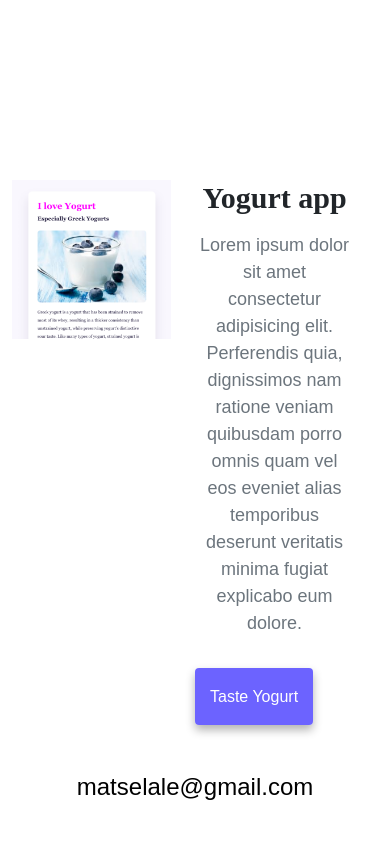
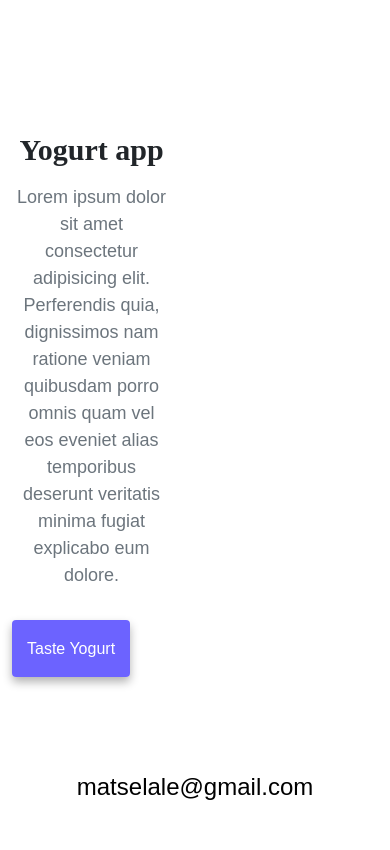
Before and after one commit to SelakiIvy/Portfolio, a plain HTML site: page index.html in a window 390 px wide. Shown: the part 1800-2650 px from the top of the page. Drawn offline with nearby package versions, Linux system fonts and the light colour scheme.

Commit message:
yogurt updated

```diff
--- a/index.html
+++ b/index.html
@@ -99,8 +99,8 @@
               </div>
             </div>
           </div>
-      <div class="row mt-5">
-        <div class="col-6">
+      <div class="row mb-5">
+        <div class="col d-none d-lg-block">
           <img src="images/Yogurt.png" class="img-fluid" alt="">
         </div>
         <div class="col-6">
```
